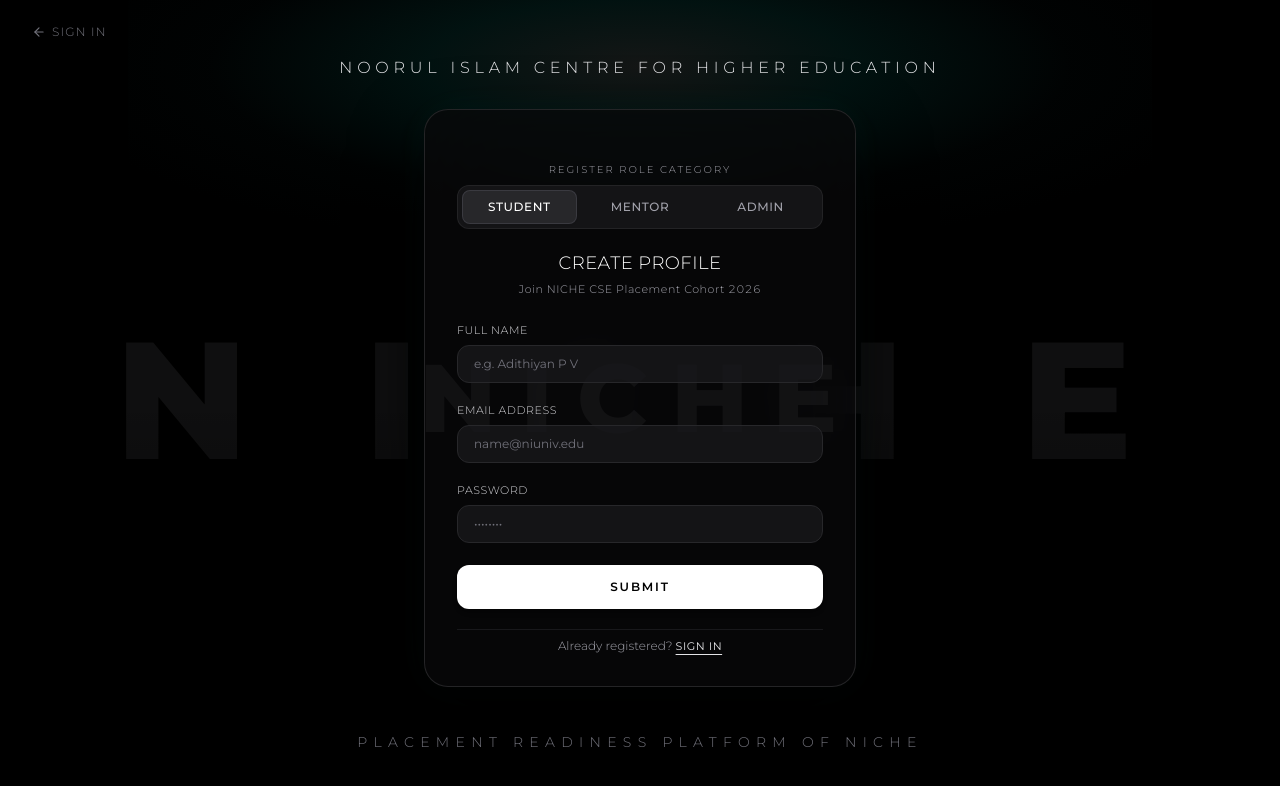
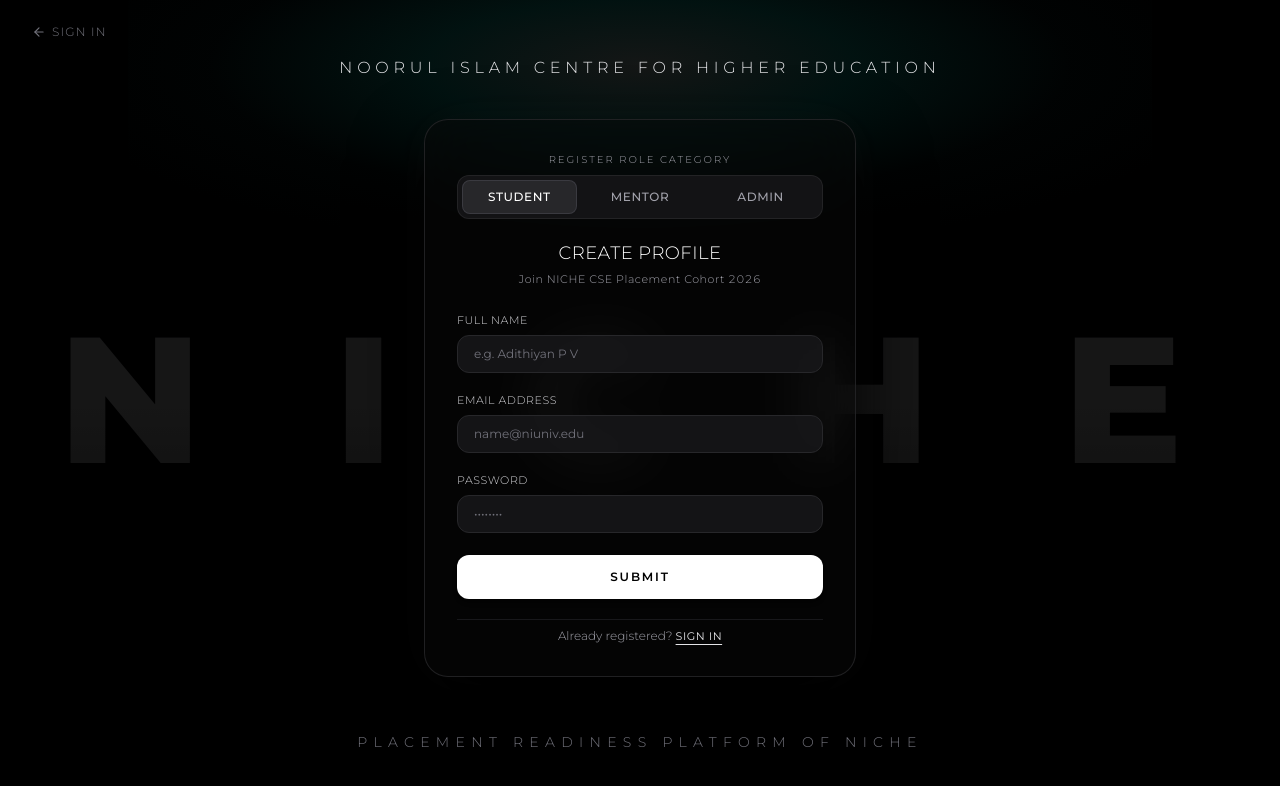
Before and after one commit to adithiyanpv6-glitch/project_s7, a React (Vite) app in the folder client/: page /register in a window 1280 px wide. Shown: the top 786 px of the page. Built offline with nearby package versions, Linux system fonts and the light colour scheme.

Commit message:
fix(auth): remove inner watermark and let single big NICHE watermark shine through center behind glass box

```diff
--- a/client/src/pages/auth/LoginPage.tsx
+++ b/client/src/pages/auth/LoginPage.tsx
@@ -100,7 +100,7 @@ export const LoginPage: React.FC = () => {
 
         {/* Faded NICHE Watermark Centered Directly with the Login Box */}
         <div className="absolute inset-0 flex items-center justify-center pointer-events-none select-none px-4">
-          <span className="font-extrabold text-[12vw] sm:text-[13vw] tracking-[0.2em] uppercase leading-none opacity-[0.07] whitespace-nowrap text-zinc-300">
+          <span className="font-extrabold text-[12vw] sm:text-[14vw] tracking-[0.22em] uppercase leading-none opacity-[0.10] whitespace-nowrap text-zinc-300">
             N I C H E
           </span>
         </div>
@@ -121,15 +121,7 @@ export const LoginPage: React.FC = () => {
 
         {/* STEP 1: FIRST PAGE — ONLY STUDENT, MENTOR, ADMIN OPTIONS (IN THIS ORDER) */}
         {step === 'roles' && (
-          <div className="relative rounded-3xl bg-zinc-950/65 backdrop-blur-2xl border border-zinc-800/80 shadow-[0_30px_70px_rgba(0,0,0,0.95),0_0_50px_rgba(255,255,255,0.03)] p-6 sm:p-8 space-y-6 overflow-hidden">
-
-            {/* Faded NICHE Watermark inside Centre of Login Box */}
-            <div className="absolute inset-0 flex items-center justify-center pointer-events-none select-none overflow-hidden z-0">
-              <span className="font-extrabold text-7xl sm:text-8xl tracking-[0.25em] uppercase leading-none opacity-[0.05] text-zinc-300 whitespace-nowrap">
-                NICHE
-              </span>
-            </div>
-
+          <div className="relative rounded-3xl bg-zinc-950/45 backdrop-blur-xl border border-zinc-800/80 shadow-[0_30px_70px_rgba(0,0,0,0.95),0_0_50px_rgba(255,255,255,0.03)] p-6 sm:p-8 space-y-6 overflow-hidden">
             {/* Header Caption */}
             <div className="relative z-10 text-center space-y-1.5 pb-2">
               <span className="text-[10px] sm:text-[11px] font-light tracking-[0.25em] uppercase text-zinc-400">
@@ -222,15 +214,7 @@ export const LoginPage: React.FC = () => {
 
         {/* STEP 2: NEXT PAGE — CREDENTIAL / EMAIL ENTERING OPTION FOR THE CHOSEN ROLE */}
         {step === 'credentials' && (
-          <div className="relative rounded-3xl bg-zinc-950/70 backdrop-blur-2xl border border-zinc-800/90 shadow-[0_30px_70px_rgba(0,0,0,0.95),0_0_50px_rgba(255,255,255,0.03)] p-6 sm:p-8 space-y-5 overflow-hidden">
-
-            {/* Faded NICHE Watermark inside Centre of Login Box */}
-            <div className="absolute inset-0 flex items-center justify-center pointer-events-none select-none overflow-hidden z-0">
-              <span className="font-extrabold text-7xl sm:text-8xl tracking-[0.25em] uppercase leading-none opacity-[0.05] text-zinc-300 whitespace-nowrap">
-                NICHE
-              </span>
-            </div>
-
+          <div className="relative rounded-3xl bg-zinc-950/45 backdrop-blur-xl border border-zinc-800/80 shadow-[0_30px_70px_rgba(0,0,0,0.95),0_0_50px_rgba(255,255,255,0.03)] p-6 sm:p-8 space-y-5 overflow-hidden">
             <div className="relative z-10 space-y-5">
               {/* Back Button to Return to Role Selection */}
               <button
--- a/client/src/pages/auth/RegisterPage.tsx
+++ b/client/src/pages/auth/RegisterPage.tsx
@@ -65,10 +65,11 @@ export const RegisterPage: React.FC = () => {
 
         {/* Faded NICHE Watermark Centered Directly with the Box */}
         <div className="absolute inset-0 flex items-center justify-center pointer-events-none select-none px-4">
-          <span className="font-extrabold text-[12vw] sm:text-[13vw] tracking-[0.2em] uppercase leading-none opacity-[0.07] whitespace-nowrap text-zinc-300">
+          <span className="font-extrabold text-[12vw] sm:text-[14vw] tracking-[0.22em] uppercase leading-none opacity-[0.10] whitespace-nowrap text-zinc-300">
             N I C H E
           </span>
         </div>
+
 
         {/* Subtle Bottom Ambient Gradient */}
         <div className="absolute inset-0 bg-gradient-to-t from-black via-transparent to-transparent pointer-events-none" />
@@ -83,15 +84,7 @@ export const RegisterPage: React.FC = () => {
 
       {/* 4. CENTRE: GLASSMORPHISM REGISTER BOX */}
       <div className="relative z-10 w-full max-w-md my-auto px-2 py-4">
-        <div className="relative rounded-3xl bg-zinc-950/70 backdrop-blur-2xl border border-zinc-800/90 shadow-[0_30px_70px_rgba(0,0,0,0.9),0_0_40px_rgba(13,148,136,0.08)] p-6 sm:p-8 space-y-5 overflow-hidden">
-
-          {/* Faded NICHE Watermark inside Centre of Box */}
-          <div className="absolute inset-0 flex items-center justify-center pointer-events-none select-none overflow-hidden z-0">
-            <span className="font-extrabold text-7xl sm:text-8xl tracking-[0.25em] uppercase leading-none opacity-[0.05] text-zinc-300 whitespace-nowrap">
-              NICHE
-            </span>
-          </div>
-
+        <div className="relative rounded-3xl bg-zinc-950/45 backdrop-blur-xl border border-zinc-800/80 shadow-[0_30px_70px_rgba(0,0,0,0.95),0_0_50px_rgba(255,255,255,0.03)] p-6 sm:p-8 space-y-5 overflow-hidden">
           <div className="relative z-10 space-y-5">
 
           {/* 3 Role Options in Exact Order: Student, Mentor, Admin */}
```
